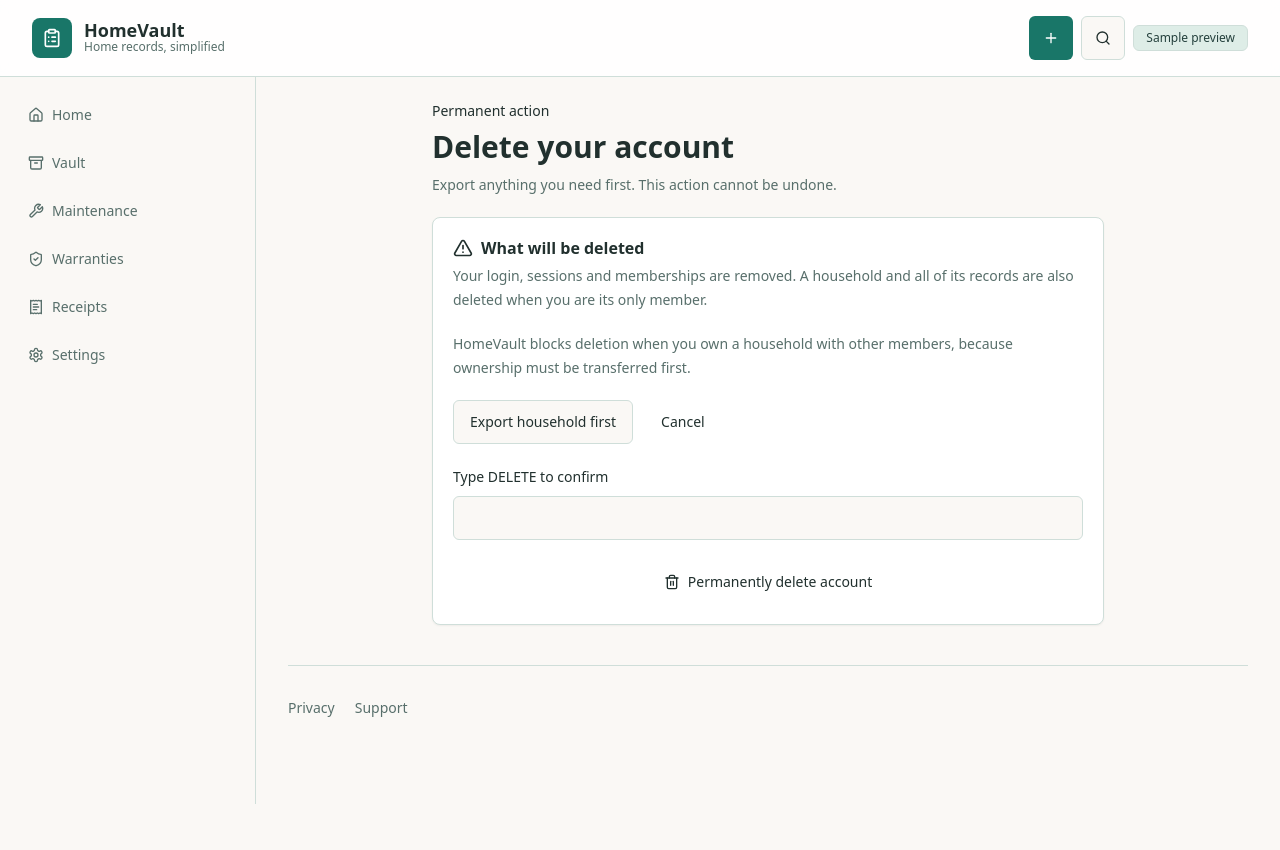
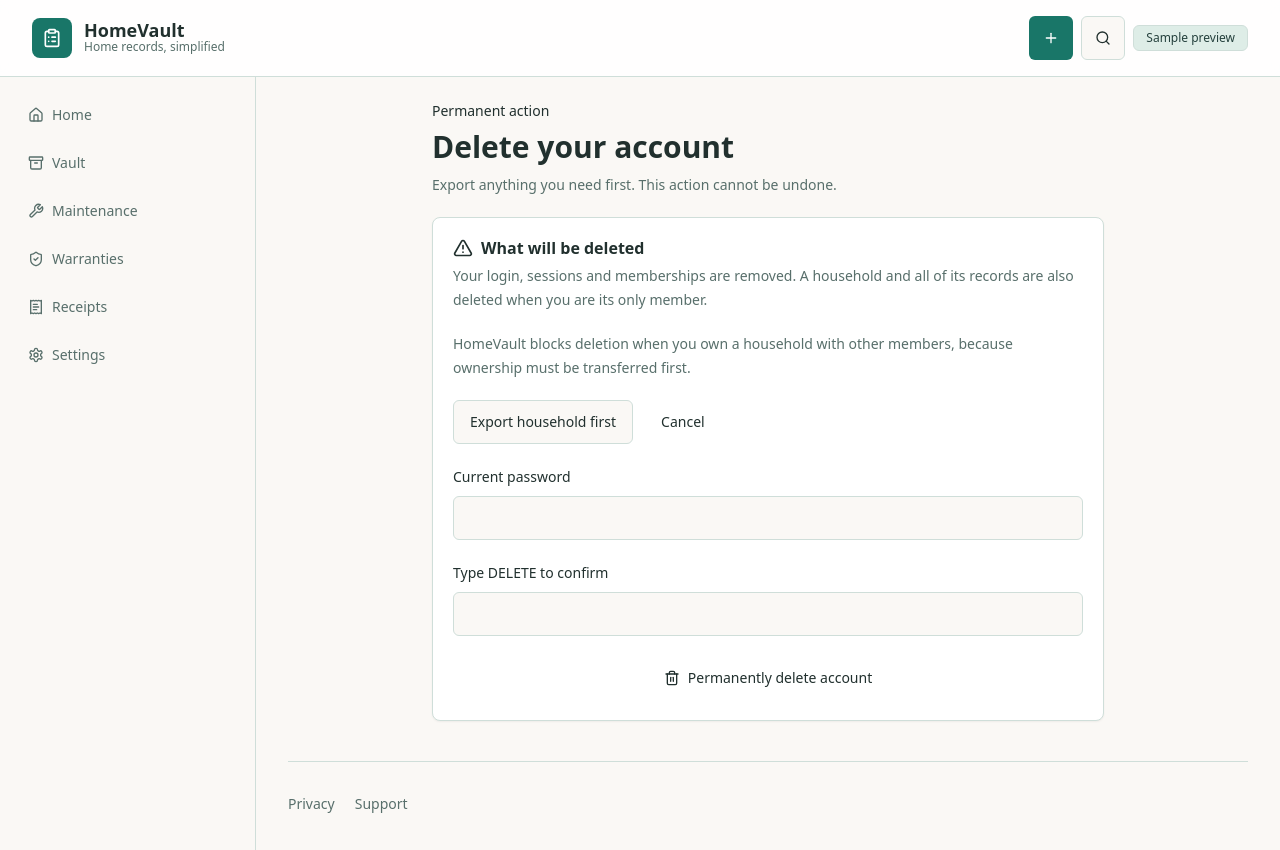
Before and after one commit to LatinMaestro/HomeVault, a Next.js app: page /account/delete in a window 1280 px wide. Before the commit the page ends 804 px from the top, so only its background shows below. Built offline with nearby package versions, Linux system fonts and the light colour scheme; no server answers.

Commit message:
Collect deletion re-verification password

```diff
--- a/src/components/delete-account-form.tsx
+++ b/src/components/delete-account-form.tsx
@@ -23,6 +23,18 @@ export function DeleteAccountForm() {
 
   return (
     <form action={action} className="space-y-5">
+      <div className="space-y-2">
+        <label className="text-sm font-medium text-foreground" htmlFor="delete-password">
+          Current password
+        </label>
+        <Input
+          id="delete-password"
+          name="password"
+          type="password"
+          autoComplete="current-password"
+          required
+        />
+      </div>
       <div className="space-y-2">
         <label className="text-sm font-medium text-foreground" htmlFor="confirmation">
           Type DELETE to confirm
```
